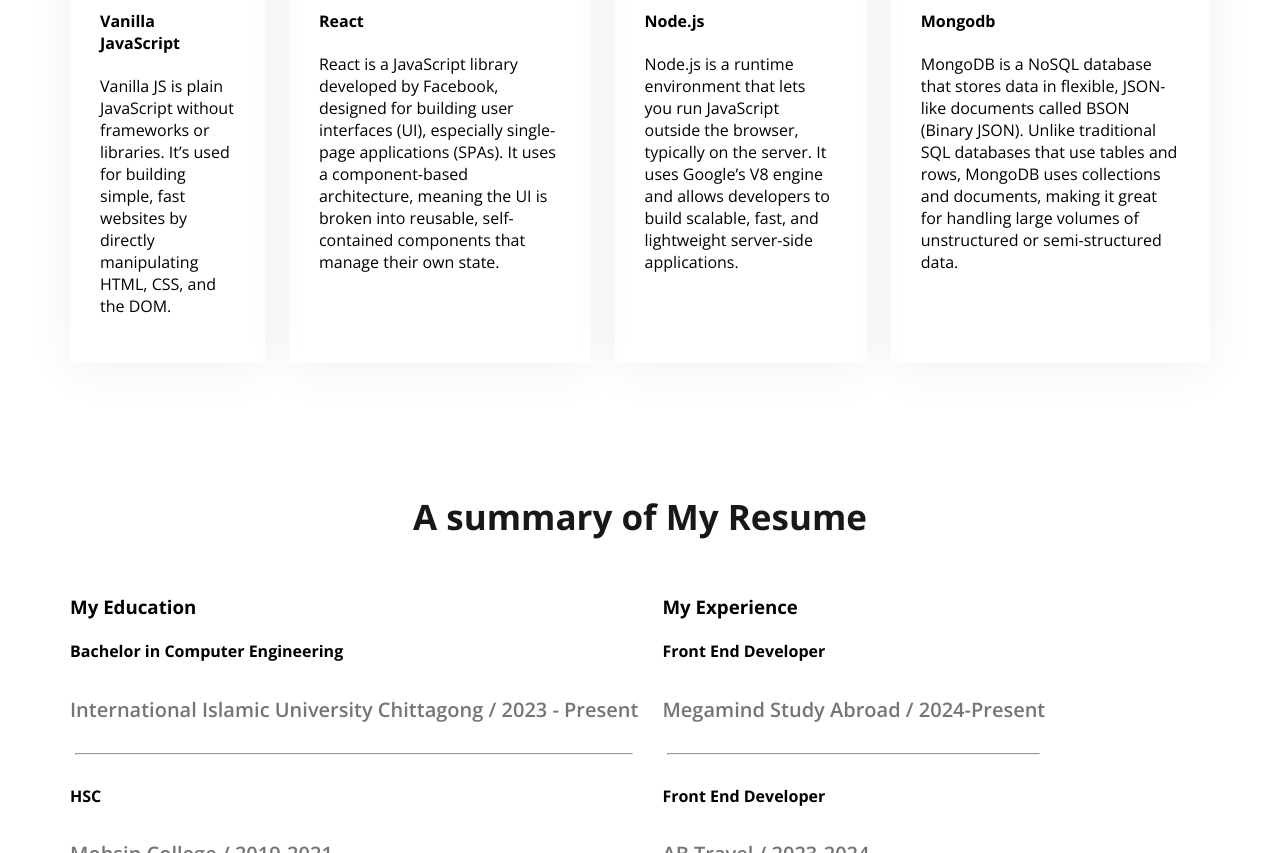
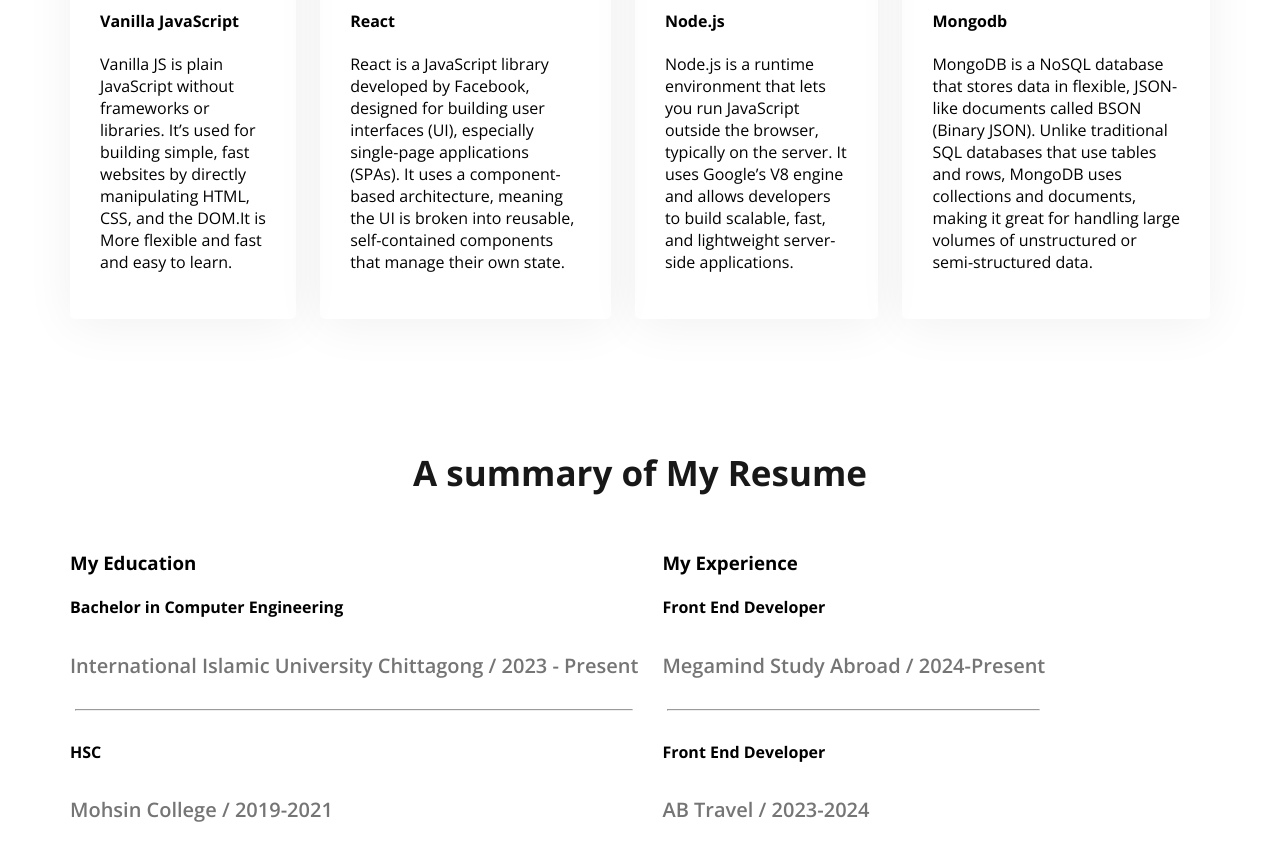
Before and after one commit to AffnanSawad/Simple-Portfolio-Tools-A1, a plain HTML site: page index.html in a window 1280 px wide. Shown: the part 1829-2682 px from the top of the page. Drawn offline with nearby package versions, Linux system fonts and the light colour scheme.

Commit message:
Completed

```diff
--- a/index.html
+++ b/index.html
@@ -78,7 +78,7 @@
                 <div class="skill">
                     <img src="images/icons/js.png" alt="">
                     <h4 class="skill-title">Vanilla JavaScript</h4>
-                    <p class="skill-description">Vanilla JS is plain JavaScript without frameworks or libraries. It’s used for building simple, fast websites by directly manipulating HTML, CSS, and the DOM.</p>
+                    <p class="skill-description">Vanilla JS is plain JavaScript without frameworks or libraries. It’s used for building simple, fast websites by directly manipulating HTML, CSS, and the DOM.It is More flexible and fast and easy to learn.</p>
                 </div>
                 <div class="skill">
                     <img src="images/icons/react.png" alt="">
```
